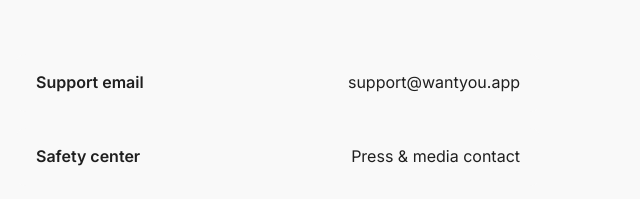
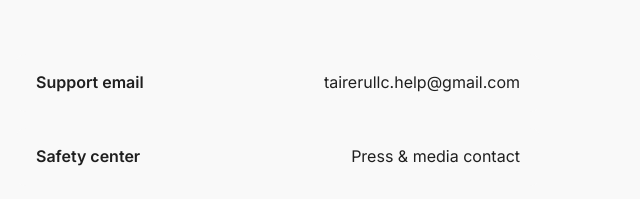
Before and after one commit to tairerullcnoreply/WantYou, a website: page guidelines/index.html in a window 1280 px wide. Shown: the part 2166-2365 px from the top of the page, 640-1280 px from the left. Drawn offline with Linux system fonts and the light colour scheme.

Commit message:
Update index.html

```diff
--- a/guidelines/index.html
+++ b/guidelines/index.html
@@ -159,7 +159,7 @@
           <ul class="guidelines-resources__list">
             <li>
               <span>Support email</span>
-              <a href="mailto:support@wantyou.app">support@wantyou.app</a>
+              <a href="mailto:support@wantyou.app">tairerullc.help@gmail.com</a>
             </li>
             <li>
               <span>Safety center</span>
```
